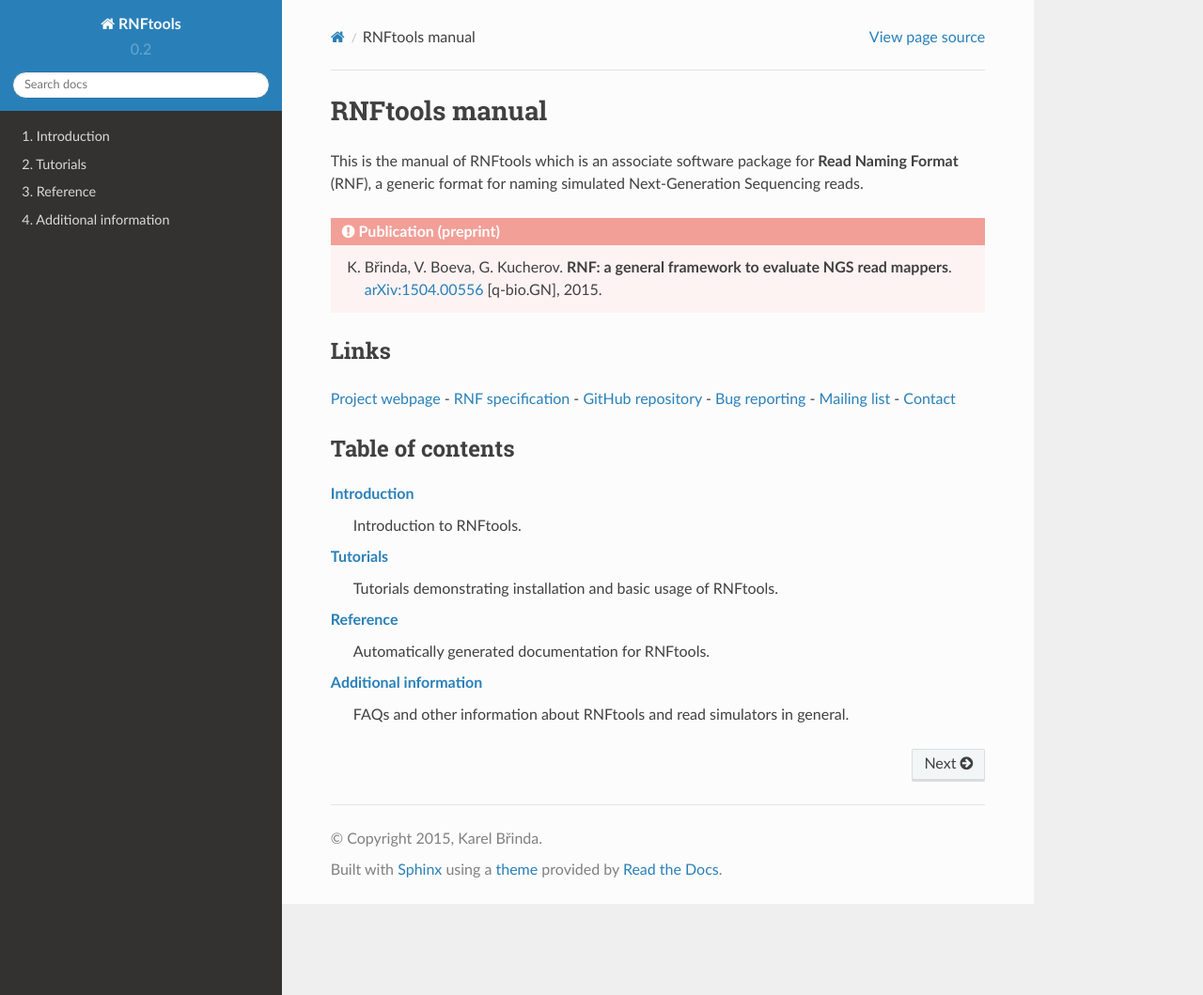
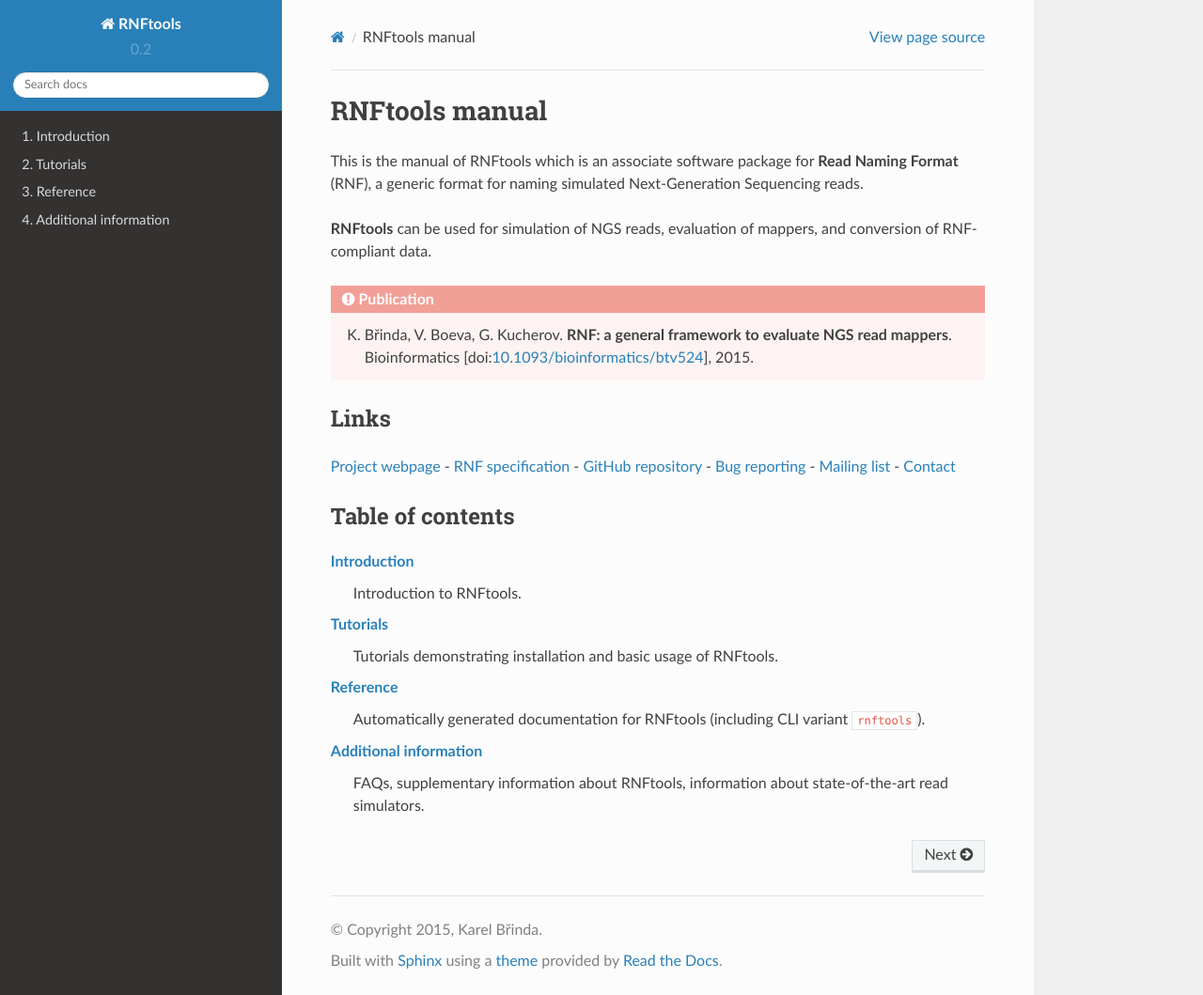
Before and after one commit to karel-brinda/rnftools, a Sphinx documentation site: the page built from docs/index.rst, in a window 1280 px wide and 1059 px high. Shown: the whole window at 94% size. Built offline with Sphinx 7.4.7 and the Read the Docs theme 2.0.0, drawn with Linux system fonts in a browser that asks for light colours; formulas are drawn with MathJax 3.

Commit message:
Update text on the main page

```diff
--- a/docs/index.rst
+++ b/docs/index.rst
@@ -3,10 +3,12 @@
 
 This is the manual of RNFtools which is an associate software package for **Read Naming Format** (RNF), a generic format for naming simulated Next-Generation Sequencing reads.
 
-.. admonition:: Publication (preprint)
+**RNFtools** can be used for simulation of NGS reads, evaluation of mappers, and conversion of RNF-compliant data.
+
+.. admonition:: Publication
 	:class: error
 
-	K. Břinda, V. Boeva, G. Kucherov. **RNF: a general framework to evaluate NGS read mappers**. `arXiv:1504.00556`_ [q-bio.GN], 2015.
+	K. Břinda, V. Boeva, G. Kucherov. **RNF: a general framework to evaluate NGS read mappers**. Bioinformatics [doi:`10.1093/bioinformatics/btv524`_], 2015.
 
 Links
 -----
@@ -18,7 +20,7 @@
 `Mailing list`_ -
 `Contact`_
 
-.. _`arXiv:1504.00556`: http://arxiv.org/pdf/1504.00556.pdf
+.. _`10.1093/bioinformatics/btv524`: http://dx.doi.org/10.1093/bioinformatics/btv524
 .. _`Project webpage`: http://karel-brinda.github.io/rnftools/
 .. _`RNF specification`: http://karel-brinda.github.io/rnf-spec/RNF.pdf
 .. _`GitHub repository`: http://github.com/karel-brinda/rnftools
@@ -37,10 +39,10 @@
 	Tutorials demonstrating installation and basic usage of RNFtools.
 
 :ref:`reference`
-	Automatically generated documentation for RNFtools.
+	Automatically generated documentation for RNFtools (including CLI variant ``rnftools``).
 
 :ref:`other_information`
- 	FAQs and other information about RNFtools and read simulators in general.
+ 	FAQs, supplementary information about RNFtools, information about state-of-the-art read simulators.
 
 
 .. toctree::
```
